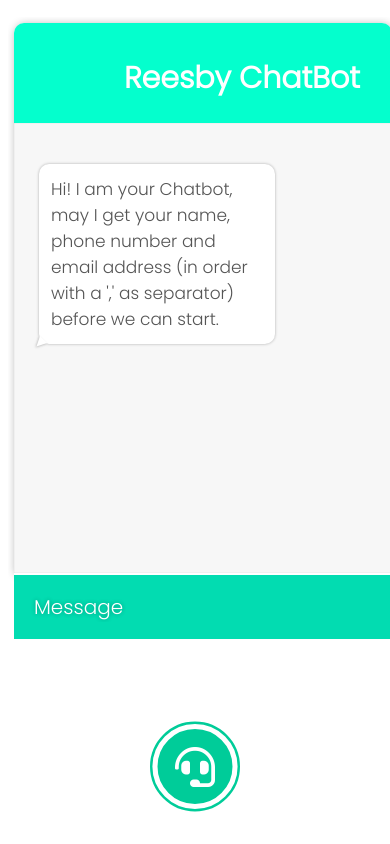
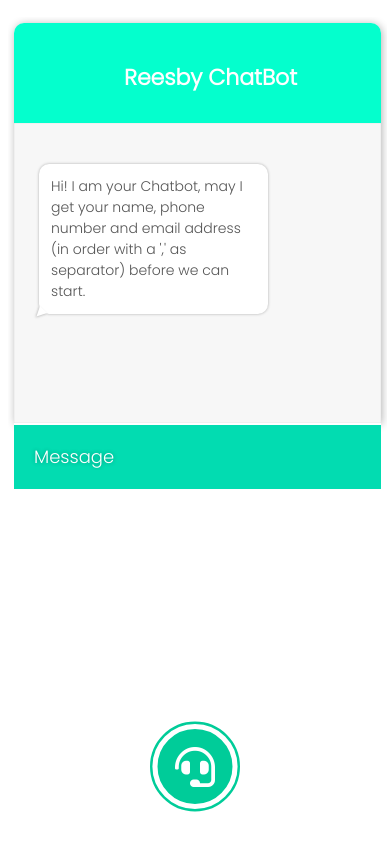
Before and after one commit to anjoltuladhar/chatbot, a plain HTML site: page index.html in a window 390 px wide. Both pictures are taken after a click on the button 195 px from the left and 766 px from the top of the page. Drawn offline with nearby package versions, Linux system fonts and the light colour scheme.

Commit message:
Second updation

```diff
--- a/chatbot-style.css
+++ b/chatbot-style.css
@@ -405,13 +405,13 @@ div.chatbox-frame.show > div{
   div.chatbox-frame {
     position: fixed;
     top: 2%;
-    width: 97%;
+    width: 94%;
     right: unset;
     margin: 0;
     height: 80%;
   }
   .boxed{
-    height: 450px;
+    height: 400px;
   }
   p.userText span ,
   p.botText span {
@@ -439,3 +439,18 @@ div.chatbox-frame.show > div{
     font-size: 30px;
   }
 }
+
+@media (max-width: 450px){
+  .boxed{
+    height: 300px;
+  }
+  .chatbox-frame .chatbox-header h1 > span{
+    font-size: 22px;
+  }
+  p.userText span, p.botText span{
+    font-size: 14px;
+  }
+  #textInput{
+    font-size: 18px;
+  }
+}
```
